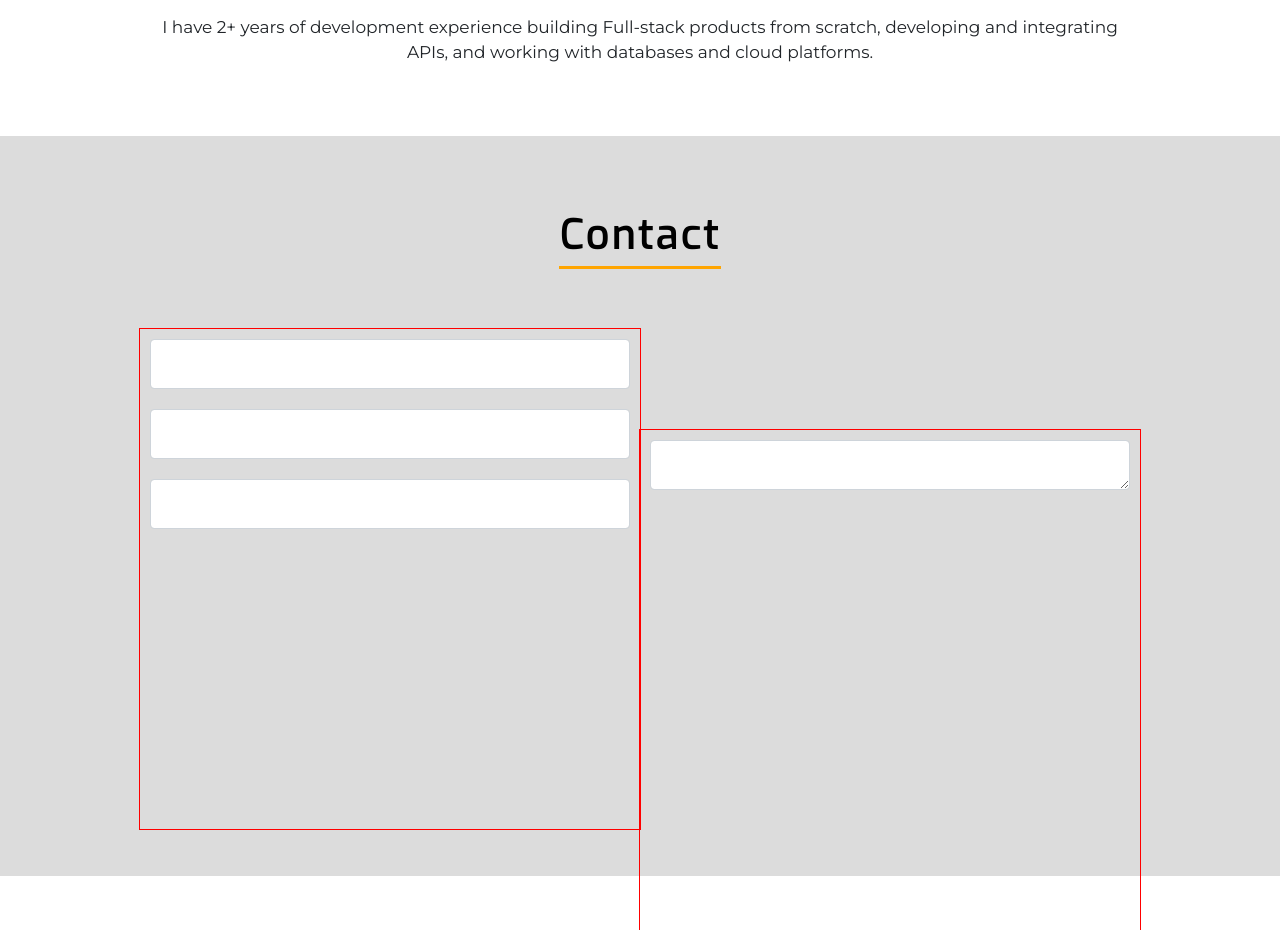
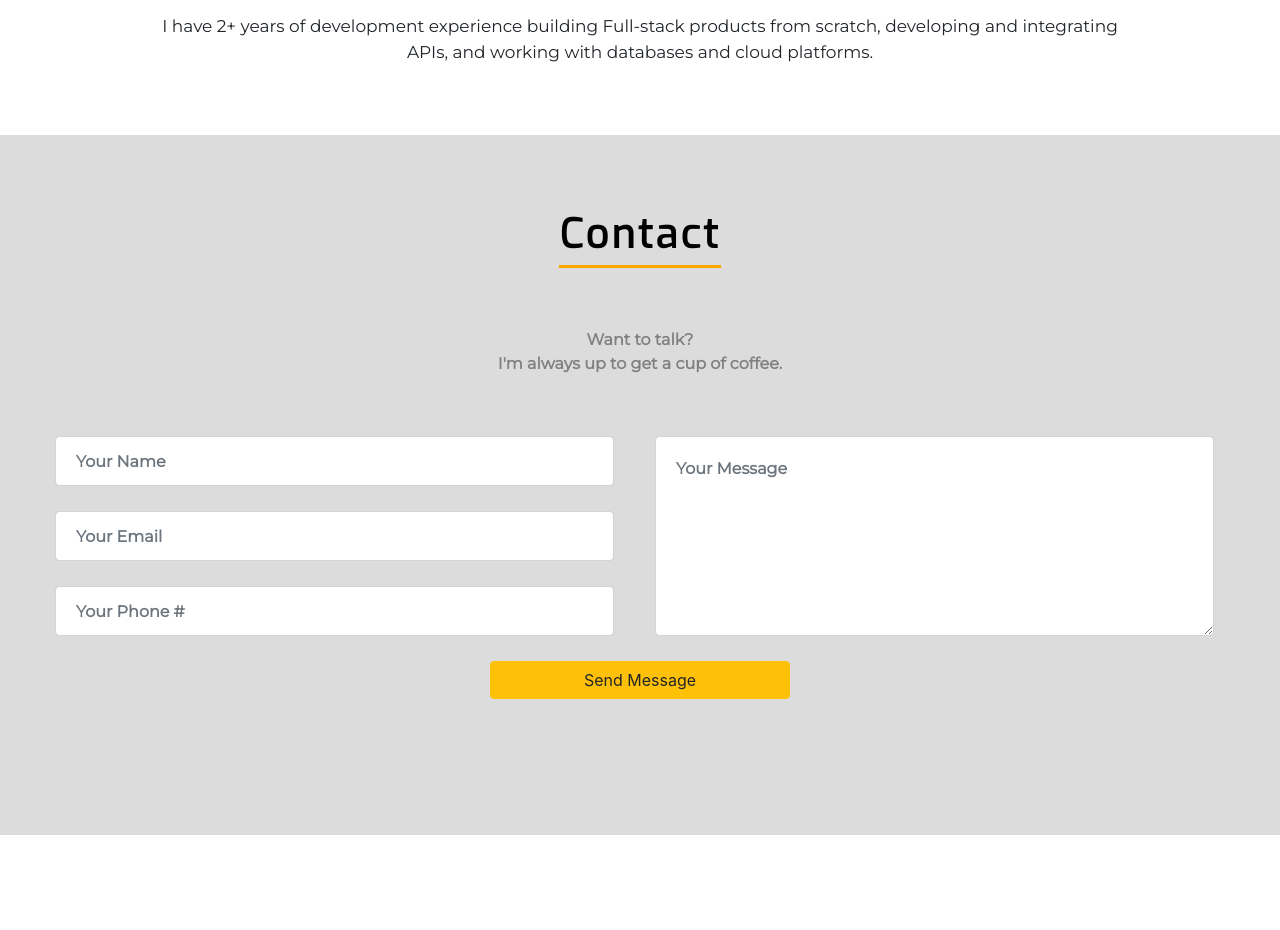
Before and after one commit to RyanLackie/ryanlackie-portfolio, a React (Create React App) app: page / in a window 1280 px wide. Shown: the part 3560-4490 px from the top of the page. After the commit the page ends 4395 px from the top, so only its background shows below. Built offline with nearby package versions, Linux system fonts and the light colour scheme.

Commit message:
4/19 Update
Changes to the contact section.
Maybe rethink they way the auto scroll works.

```diff
--- a/src/components/Contact.jsx
+++ b/src/components/Contact.jsx
@@ -21,18 +21,32 @@ export default class Portfolio extends Component {
                     </div>
                 </div>
 
-                <div className="inputContainer">
+                <div className="message">
+                    Want to talk? <br/>
+                    I'm always up to get a cup of coffee.
+                </div>
 
-                    <div className="inputCol">
-                        <input className='form-control input'></input>
 
-                        <input className='form-control input'></input>
+                <div className="container-fluid">
 
-                        <input className='form-control input'></input>
+                    <div className="row justify-content-center">
+
+                        <div className="col-lg-6 inputCol">
+                            <input className='form-control smInput' placeholder="Your Name"></input>
+
+                            <input className='form-control smInput' placeholder="Your Email"></input>
+
+                            <input className='form-control smInput' placeholder="Your Phone #"></input>
+                        </div>
+
+                        <div className="col-lg-6 inputCol">
+                            <textarea className='form-control lgInput' placeholder="Your Message"></textarea>
+                        </div>
+
                     </div>
 
-                    <div className="inputCol">
-                        <textarea className='form-control input'></textarea>
+                    <div className="buttonContainer">
+                        <button className='btn btn-warning sendBtn'>Send Message</button>
                     </div>
 
                 </div>
--- a/src/components/css/Contact.css
+++ b/src/components/css/Contact.css
@@ -1,28 +1,42 @@
 .Contact {
     width: 100%;
-    height: calc(100vh - 60px);
+    height: 700px;
     background: gainsboro;
 }
 
-.Contact .inputContainer {
-    width: 90%;
-    margin: 0px auto;
+.Contact .message {
+    width: 100%;
+    color: gray;
+    text-align: center;
+    font-weight: bold;
+    font-family: 'Montserrat', sans-serif;
+}
+
+.Contact .inputCol {
+    margin-top: 60px;
     text-align: center;
 }
 
-.Contact .inputCol {
-    display: inline-block;
-    width: 500px;
-    height: 500px;
-    padding: 10px;
-    outline: 1px red solid;
+.Contact .smInput {
+    width: 98%;
+    height: 50px;
+    margin: 0px 0px 25px 0px;
+    padding: 20px;
+    font-weight: bold;
+    font-family: 'Montserrat', sans-serif;
+}
+.Contact .lgInput {
+    width: 98%;
+    height: 200px;
+    padding: 20px;
+    font-weight: bold;
+    font-family: 'Montserrat', sans-serif;
 }
 
-.Contact .inputContainer .input {
+.Contact .buttonContainer {
     width: 100%;
-    height: 50px;
-    margin-bottom: 20px;
+    text-align: center;
 }
-.Contact .inputContainer .areaInput {
-    width: 100%;
+.Contact .sendBtn {
+    width: 300px;
 }
```
